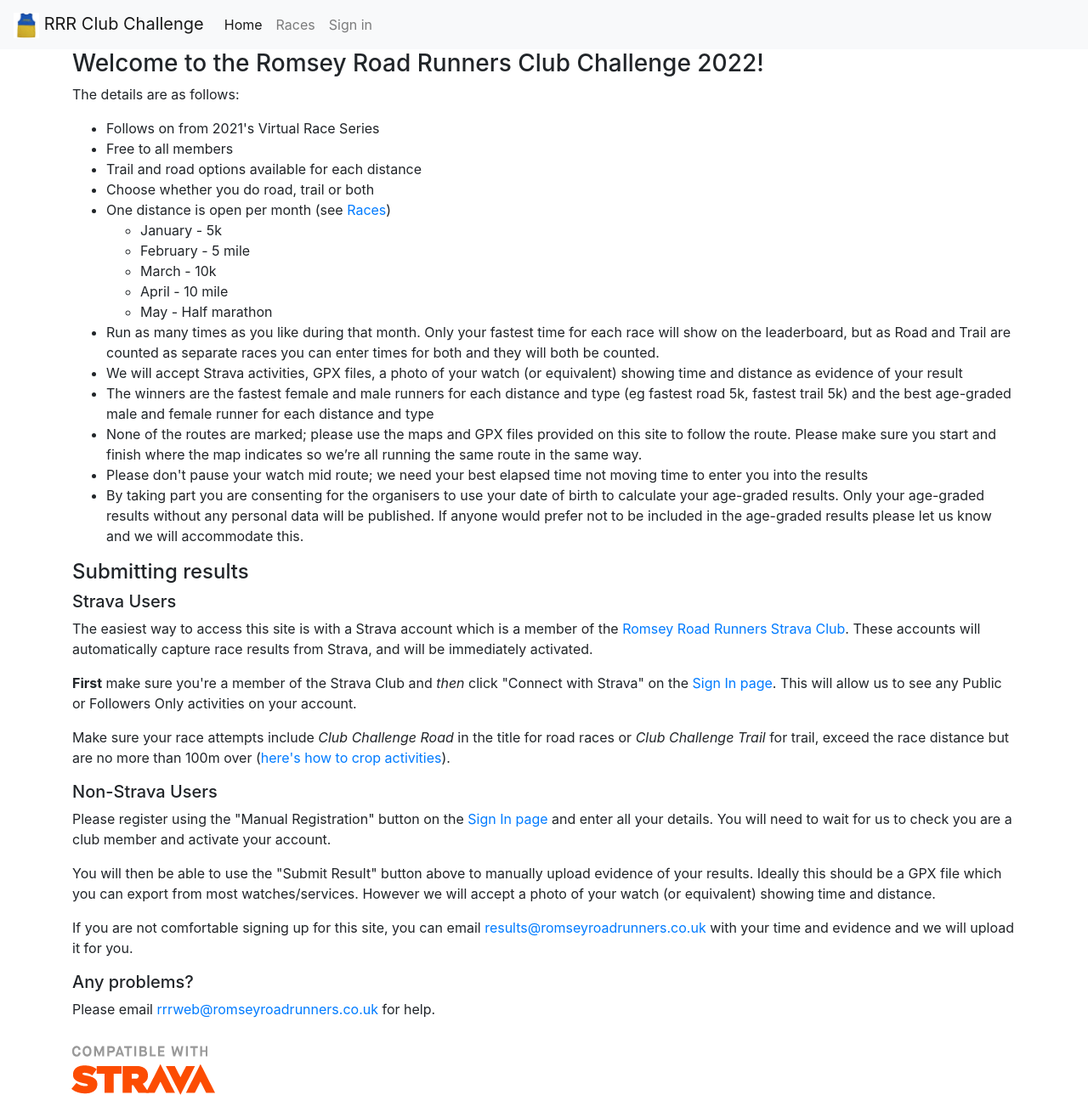
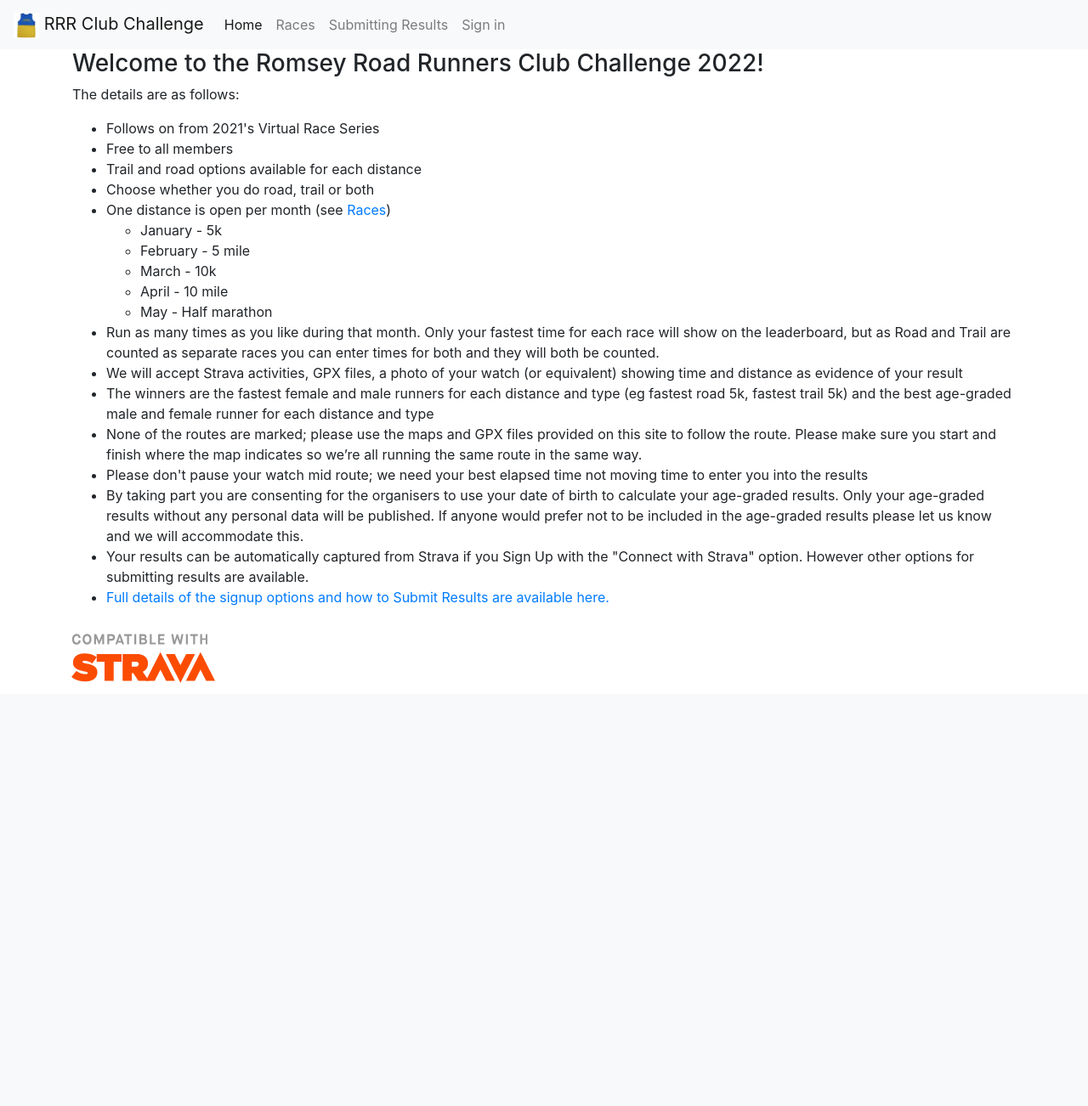
Before and after one commit to cablespaghetti/running-club-challenge, a Django app: page / in a window 1280 px wide. Shown: the whole page at 85% size. After the commit the page ends 804 px from the top, so only its background shows below. Run offline with Django 4.2, Linux system fonts and the light colour scheme; some libraries are stand-ins or nearby versions.

Commit message:
Separate submitting results page

```diff
--- a/main/templates/account/base.html
+++ b/main/templates/account/base.html
@@ -47,9 +47,12 @@
             <li class="nav-item">
                 <a class="nav-link" href="{% url 'race_list' %}">Races</a>
             </li>
+            <li class="nav-item">
+                <a class="nav-link" href="{% url 'submitting_results' %}">Submitting Results</a>
+            </li>
             {% if user.is_authenticated %}
             <li class="nav-item">
-                <a class="nav-link" href="{% url 'submit_result' %}">Submit Result</a>
+                <a class="nav-link" href="{% url 'submit_result' %}">Manually Submit Result</a>
             </li>
             <li class="nav-item">
                 <a class="nav-link" href="{% url 'account_logout' %}">Sign out</a>
--- a/main/templates/main/index.html
+++ b/main/templates/main/index.html
@@ -35,43 +35,15 @@
             results. Only your age-graded results without any personal data will be published. If anyone would prefer
             not to be included in the age-graded results please let us know and we will accommodate this.</a>
         </li>
+        <li>
+            Your results can be automatically captured from Strava if you Sign Up with the "Connect with Strava" option.
+            However other options for submitting results are available.
+        </li>
+        <li>
+            <a href="{% url 'submitting_results' %}">Full details of the signup options and how to Submit Results are available here.</a>
+        </li>
     </ul>
-    <h4>Submitting results</h4>
-    <h5>Strava Users</h5>
-    <p>
-        The easiest way to access this site is with a Strava account which is a member of the
-        <a href="https://www.strava.com/clubs/romsey-road-runners">Romsey Road Runners Strava Club</a>. These accounts
-        will automatically capture race results from Strava, and will be immediately activated.
-    </p>
-    <p>
-        <strong>First</strong> make sure you're a member of the Strava Club and <i>then</i> click "Connect with Strava"
-        on the <a href="{% url 'account_login' %}">Sign In page</a>. This will allow us to see any Public or Followers Only
-        activities on your account.
-    </p>
-    <p>
-        Make sure your race attempts include <i>Club Challenge Road</i> in the title for road races or <i>Club Challenge Trail</i>
-        for trail, exceed the race distance but are no more than 100m over
-        (<a href="https://support.strava.com/hc/en-us/articles/216919437-Crop-Tool-for-Activities">here's how to crop activities</a>).
-    </p>
-    <h5>Non-Strava Users</h5>
-    <p>
-        Please register using the "Manual Registration" button on the <a href="{% url 'account_login' %}">Sign In page</a> and
-        enter all your details. You will need to wait for us to check you are a club member and activate your account.
-    </p>
-    <p>
-        You will then be able to use the "Submit Result" button above to manually upload evidence of your results.
-        Ideally this should be a GPX file which you can export from most watches/services. However we will accept a
-        photo of your watch (or equivalent) showing time and distance.
-    </p>
-    <p>
-        If you are not comfortable signing up for this site, you can email
-        <a href="mailto:results@romseyroadrunners.co.uk">results@romseyroadrunners.co.uk</a> with your time and evidence
-        and we will upload it for you.
-    </p>
-    <h5>Any problems?</h5>
-    <p>
-    Please email <a href="mailto:rrrweb@romseyroadrunners.co.uk">rrrweb@romseyroadrunners.co.uk</a> for help.
-    </p>
+
     <img style="margin-left: -15;" src="{% static 'main/api_logo_cptblWith_strava_stack_light.png' %}"/>
 </div>
 {% endblock content %}
--- a/main/urls.py
+++ b/main/urls.py
@@ -8,5 +8,6 @@ urlpatterns = [
     path('races/<int:race_id>', views.race_results, name='race_results'),
     path('submit_result', views.submit_result, name='submit_result'),
     path(f'strava/webhook/{challenge.settings.STRAVA_VERIFY_TOKEN}', views.strava_webhook, name='strava_webhook'),
+    path('submitting_results', views.submitting_results, name='submitting_results'),
     path('', views.index, name='index'),
 ]
--- a/main/views.py
+++ b/main/views.py
@@ -110,5 +110,9 @@ def strava_webhook(request):
         return HttpResponseBadRequest("Invalid request method")
 
 
+def submitting_results(request):
+    return render(request, 'main/submitting_results.html')
+
+
 def index(request):
     return render(request, 'main/index.html')
```
Also changed, not shown: main/templates/main/submitting_results.html (added, +47 -0 lines).
